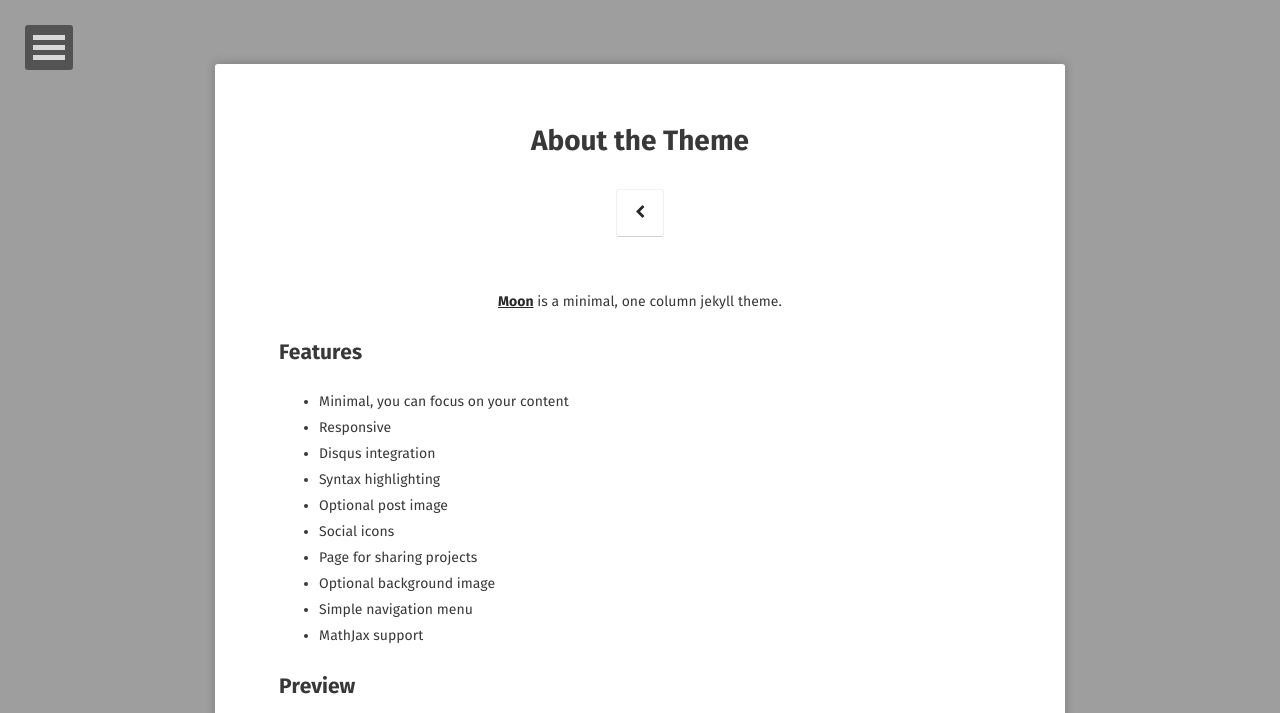
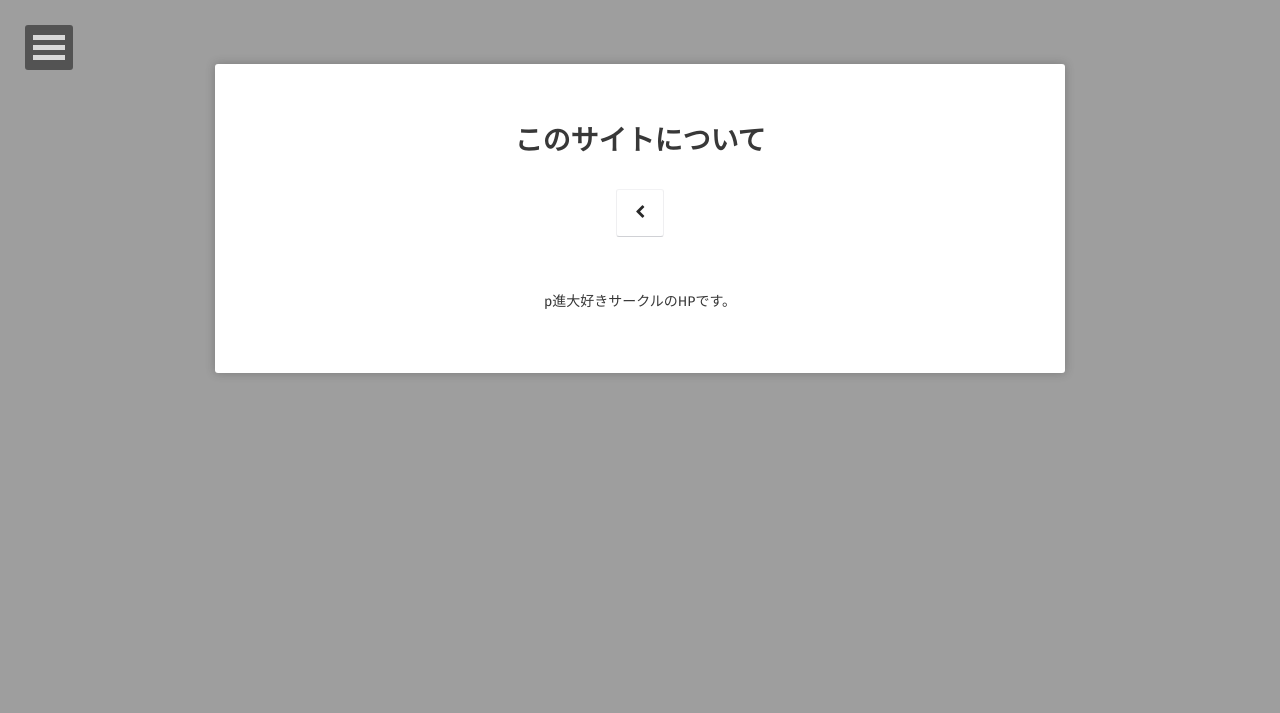
Before and after one commit to p-adic/p-adic.github.io, a Jekyll site: the page built from about/index.md, in a window 1280 px wide. Shown: the top 713 px of the page. Built offline with Jekyll 4.4.1, drawn with Linux system fonts in a browser that asks for light colours; some web fonts are replaced; some of the changed text lies outside the part shown; grey boxes are pictures that could not be loaded.

Commit message:
Update index.md

```diff
--- a/about/index.md
+++ b/about/index.md
@@ -1,37 +1,9 @@
 ---
 layout: page
-title: About the Theme
-tags: [about, Jekyll, theme, moon]
-date: 2016-03-21
+title: このサイトについて
+tags: [about, p進大好きサークル]
+date: 2019-12-16
 comments: false
 ---
 
-<center><a href="http://taylantatli.github.io/Moon"><b>Moon</b></a> is a minimal, one column jekyll theme.</center>
-
-## Features
-* Minimal, you can focus on your content
-* Responsive
-* Disqus integration
-* Syntax highlighting
-* Optional post image
-* Social icons
-* Page for sharing projects
-* Optional background image
-* Simple navigation menu
-* MathJax support
-
-## Preview
-
-{% capture images %}
-    https://cloud.githubusercontent.com/assets/754514/14509720/61c61058-01d6-11e6-93ab-0918515ecd56.png
-    https://cloud.githubusercontent.com/assets/754514/14509716/61ac6c8e-01d6-11e6-879f-8308883de790.png
-{% endcapture %}
-{% include gallery images=images caption="Screenshots of Moon Theme" cols=2 %}
-
-See a [live version of Moon](http://taylantatli.github.io/Moon) hosted on GitHub.
-
-## Getting Started
-
-To learn how to install and use this theme check out the [Setup Guide](http://taylantatli.me/Moon/moon-theme/) for more information.
-
-[Install Moon](https://github.com/TaylanTatli/Moon){: .btn}
+<center>p進大好きサークルのHPです。</center>
```
